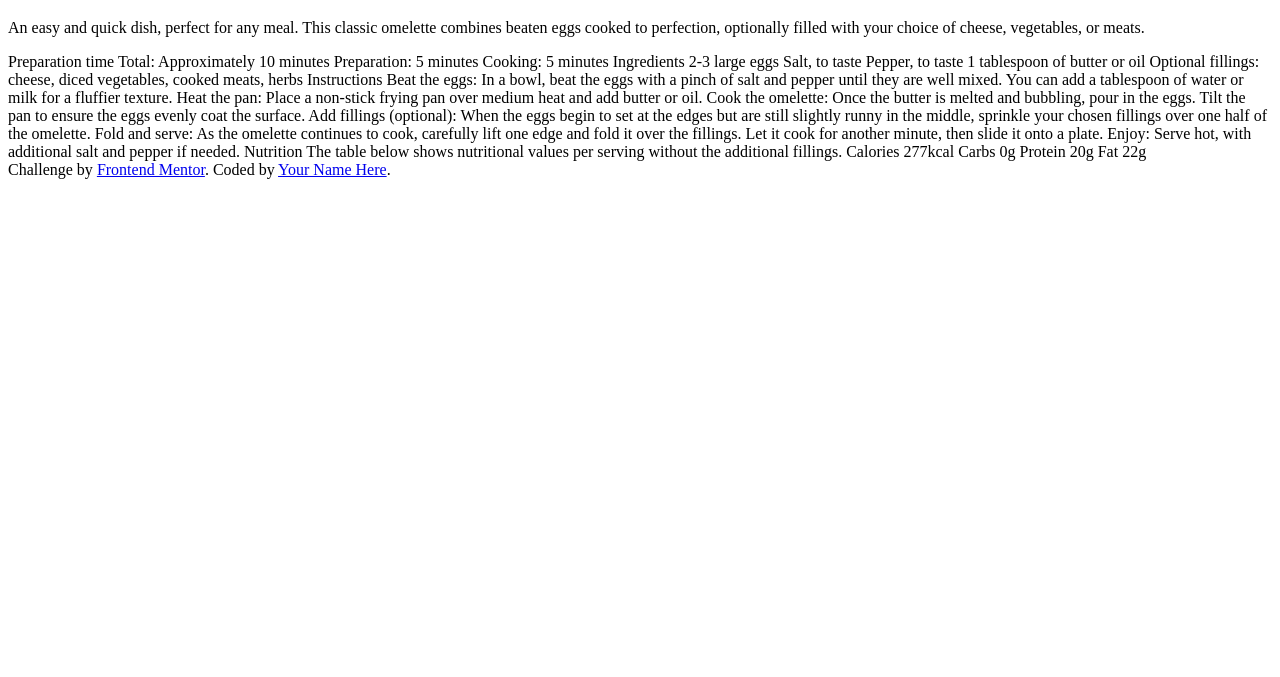
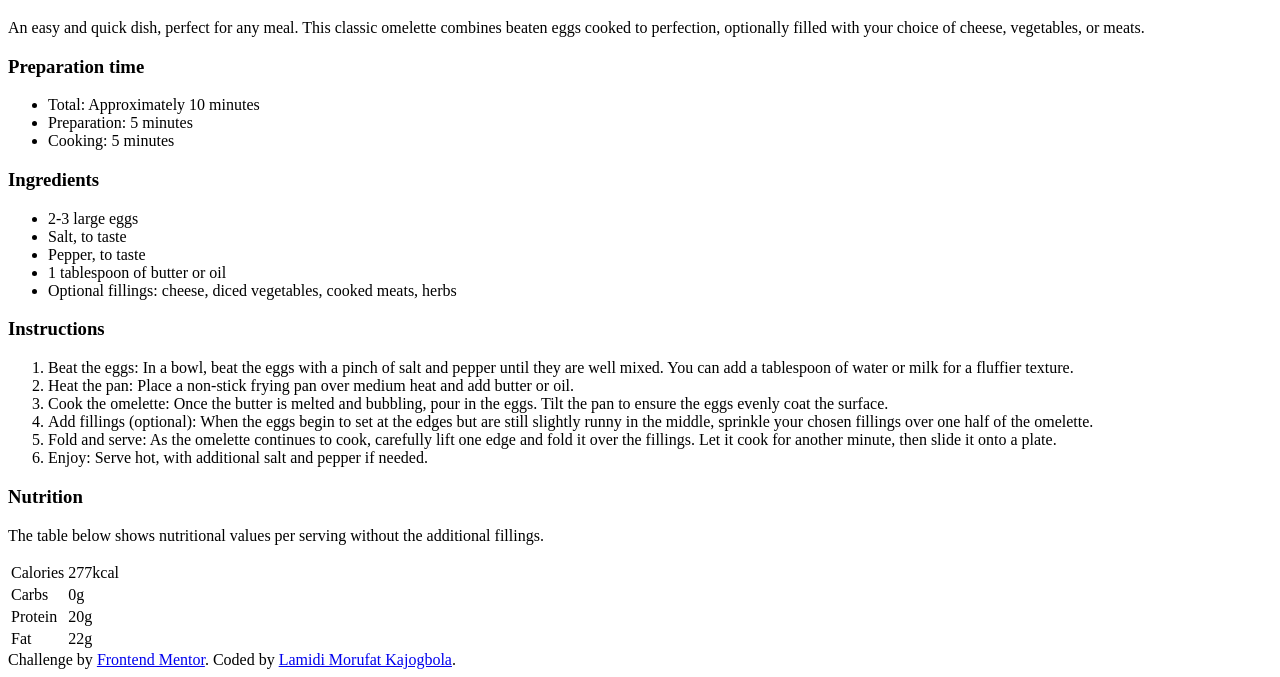
Before and after one commit to Ehmkayel/frontendmentorchallenges, a plain HTML site: page recipe-page-main/index.html in a window 1280 px wide. Shown: the part 673-1350 px from the top of the page. Before the commit the page ends 860 px from the top, so only its background shows below. Drawn offline with Linux system fonts and the light colour scheme.

Commit message:
done with the structure

```diff
--- a/recipe-page-main/index.html
+++ b/recipe-page-main/index.html
@@ -27,31 +27,93 @@
             combines beaten eggs cooked to perfection, optionally filled with
             your choice of cheese, vegetables, or meats.
           </p>
+
+          <div class="preparation">
+            <h3 class="title">Preparation time</h3>
+            <ul>
+              <li><span>Total:</span> Approximately 10 minutes</li>
+              <li><span>Preparation:</span> 5 minutes</li>
+              <li><span>Cooking:</span> 5 minutes</li>
+            </ul>
+          </div>
+          <div class="Ingredients">
+            <h3 class="sub-heading">Ingredients</h3>
+            <ul>
+              <li>2-3 large eggs</li>
+              <li>Salt, to taste</li>
+              <li>Pepper, to taste</li>
+              <li>1 tablespoon of butter or oil</li>
+              <li>
+                Optional fillings: cheese, diced vegetables, cooked meats, herbs
+              </li>
+            </ul>
+          </div>
+          <div class="instructions">
+            <h3 class="sub-heading">Instructions</h3>
+            <ol>
+              <li>
+                <span>Beat the eggs:</span> In a bowl, beat the eggs with a
+                pinch of salt and pepper until they are well mixed. You can add
+                a tablespoon of water or milk for a fluffier texture.
+              </li>
+              <li>
+                <span> Heat the pan:</span> Place a non-stick frying pan over
+                medium heat and add butter or oil.
+              </li>
+              <li>
+                <span> Cook the omelette:</span> Once the butter is melted and
+                bubbling, pour in the eggs. Tilt the pan to ensure the eggs
+                evenly coat the surface.
+              </li>
+              <li>
+                <span> Add fillings (optional):</span> When the eggs begin to
+                set at the edges but are still slightly runny in the middle,
+                sprinkle your chosen fillings over one half of the omelette.
+              </li>
+              <li>
+                <span> Fold and serve:</span> As the omelette continues to cook,
+                carefully lift one edge and fold it over the fillings. Let it
+                cook for another minute, then slide it onto a plate.
+              </li>
+              <li>
+                <span> Enjoy:</span> Serve hot, with additional salt and pepper
+                if needed.
+              </li>
+            </ol>
+          </div>
+          <div class="nutrition">
+            <h3 class="sub-heading">Nutrition</h3>
+            <p>
+              The table below shows nutritional values per serving without the
+              additional fillings.
+            </p>
+            <table>
+              <tr>
+                <td>Calories</td>
+                <td class="weight">277kcal</td>
+              </tr>
+              <tr>
+                <td>Carbs</td>
+                <td class="weight">0g</td>
+              </tr>
+              <tr>
+                <td>Protein</td>
+                <td class="weight">20g</td>
+              </tr>
+              <tr>
+                <td>Fat</td>
+                <td class="weight">22g</td>
+              </tr>
+            </table>
+          </div>
         </div>
       </div>
     </main>
-    Preparation time Total: Approximately 10 minutes Preparation: 5 minutes
-    Cooking: 5 minutes Ingredients 2-3 large eggs Salt, to taste Pepper, to
-    taste 1 tablespoon of butter or oil Optional fillings: cheese, diced
-    vegetables, cooked meats, herbs Instructions Beat the eggs: In a bowl, beat
-    the eggs with a pinch of salt and pepper until they are well mixed. You can
-    add a tablespoon of water or milk for a fluffier texture. Heat the pan:
-    Place a non-stick frying pan over medium heat and add butter or oil. Cook
-    the omelette: Once the butter is melted and bubbling, pour in the eggs. Tilt
-    the pan to ensure the eggs evenly coat the surface. Add fillings (optional):
-    When the eggs begin to set at the edges but are still slightly runny in the
-    middle, sprinkle your chosen fillings over one half of the omelette. Fold
-    and serve: As the omelette continues to cook, carefully lift one edge and
-    fold it over the fillings. Let it cook for another minute, then slide it
-    onto a plate. Enjoy: Serve hot, with additional salt and pepper if needed.
-    Nutrition The table below shows nutritional values per serving without the
-    additional fillings. Calories 277kcal Carbs 0g Protein 20g Fat 22g
-
     <div class="attribution">
       Challenge by
       <a href="https://www.frontendmentor.io?ref=challenge" target="_blank"
         >Frontend Mentor</a
-      >. Coded by <a href="#">Your Name Here</a>.
+      >. Coded by <a href="#">Lamidi Morufat Kajogbola</a>.
     </div>
   </body>
 </html>
```
